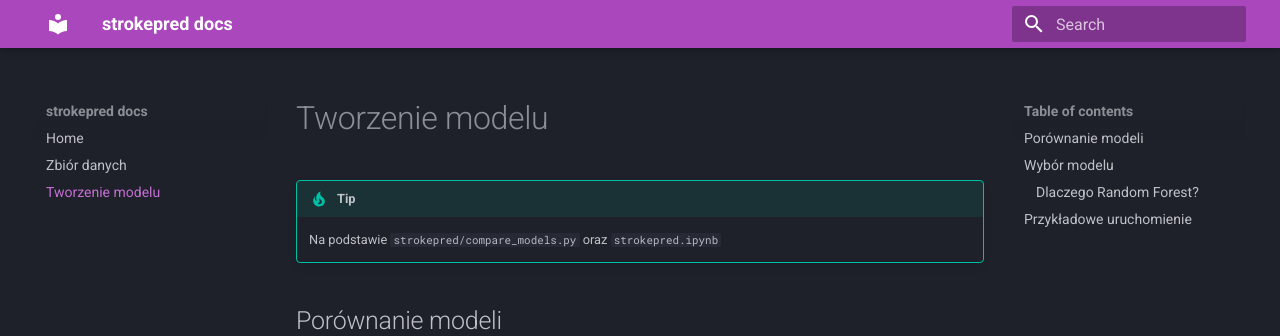
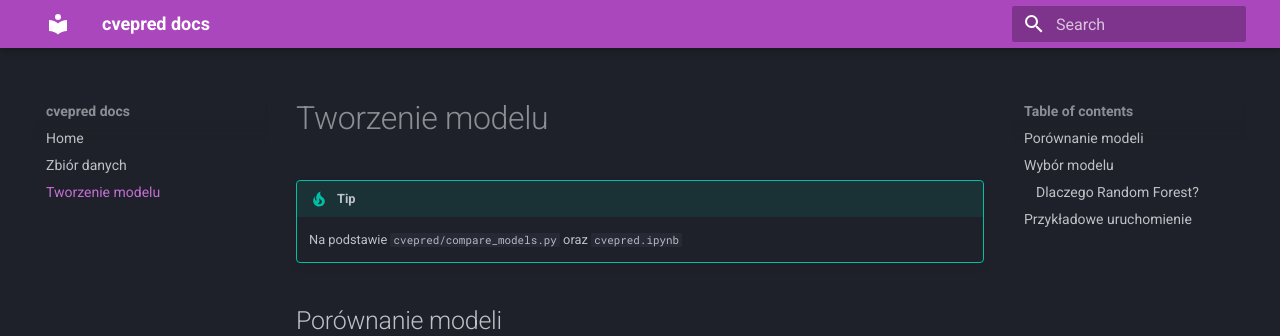
Before and after one commit to kpostekk/cvepred, an MkDocs documentation site: the page built from docs/02-create-model.md, in a window 1280 px wide and 900 px high. Shown: the top 336 px of the window. Built offline with MkDocs 1.6.1 and Material for MkDocs 9.7.7, drawn with Linux system fonts in a browser that asks for light colours; some of the changed text lies outside the part shown.

Commit message:
fix: remove typo

````diff
--- a/compose.yml
+++ b/compose.yml
@@ -4,6 +4,6 @@ services:
       context: .
       dockerfile: Dockerfile
       target: jupyter
-    image: s24477/strokepred:notebook
+    image: s24477/cvepred:notebook
     ports:
       - 8888:8888
--- a/docs/02-create-model.md
+++ b/docs/02-create-model.md
@@ -5,7 +5,7 @@ title: Tworzenie modelu
 # Tworzenie modelu
 
 !!! tip
-    Na podstawie `strokepred/compare_models.py` oraz `strokepred.ipynb`
+    Na podstawie `cvepred/compare_models.py` oraz `cvepred.ipynb`
 
 ## Porównanie modeli
 
@@ -49,5 +49,5 @@ Na postawie powyższych wyników możemy wybrać model **Random Forest Classifi
     Model można ręcznie przetestować uruchamiając ipynb w dockerze
 
     ```
-    docker run -it --rm -p 8888:8888 s24477/strokepred:notebook
+    docker run -it --rm -p 8888:8888 s24477/cvepred:notebook
     ```
--- a/mkdocs.yml
+++ b/mkdocs.yml
@@ -1,4 +1,4 @@
-site_name: strokepred docs
+site_name: cvepred docs
 
 theme:
   name: material
--- a/pyproject.toml
+++ b/pyproject.toml
@@ -1,9 +1,10 @@
 [tool.poetry]
-name = "strokepred"
+name = "cvepred"
 version = "0.1.0"
 description = ""
 authors = ["Your Name <you@example.com>"]
 readme = "README.md"
+packages = [{ include = "cvepred" }, { include = "cvepred.*" }]
 
 [tool.poetry.dependencies]
 python = "3.11.10"
````
Also changed, not shown: README.md (+1 -51 lines), docs/01-datasets.md (+2 -2 lines), 3 other files.
